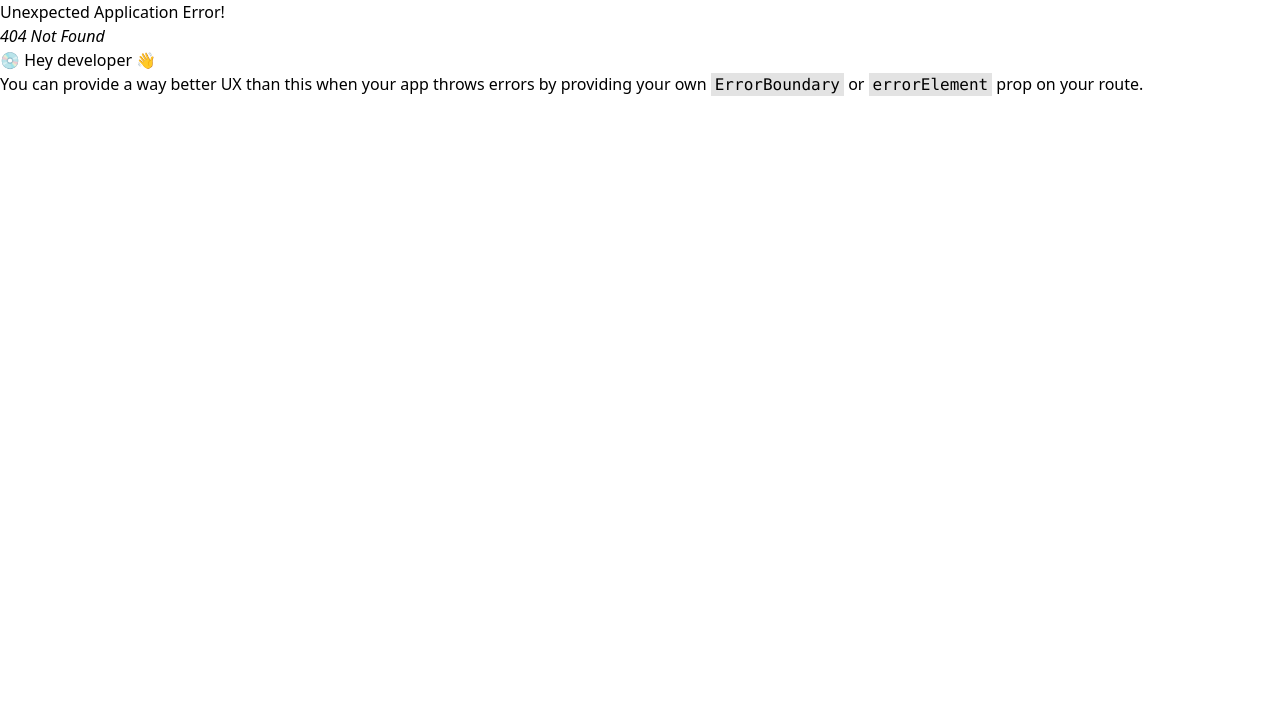
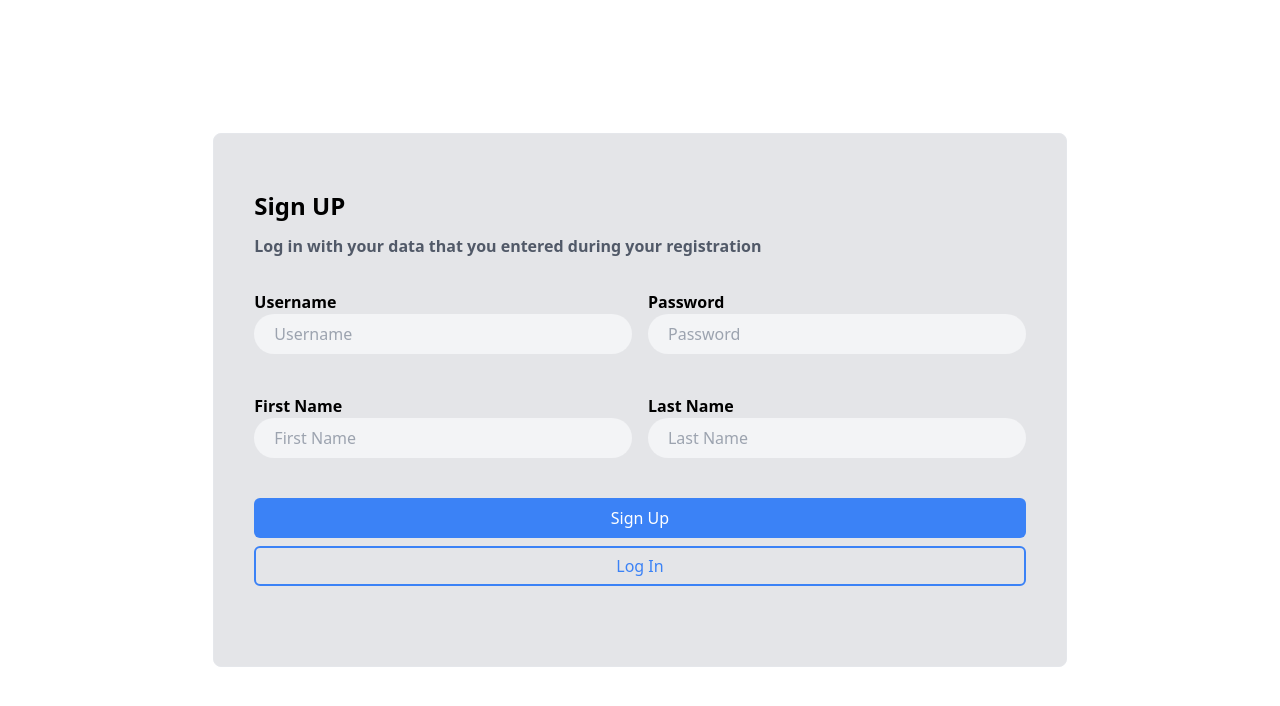
Before and after one commit to MarkOnlySales/BlogApp_Frontend, a React (Vite) app: page /register in a window 1280 px wide. Before the commit this address had no page. Shown: the top 706 px of the page. Built offline with nearby package versions, Linux system fonts and the light colour scheme.

Commit message:
Add register page

```diff
--- a/src/main.tsx
+++ b/src/main.tsx
@@ -1,7 +1,7 @@
 import React, { Suspense, lazy } from 'react'
 import ReactDOM from 'react-dom/client'
 import './index.css'
-import { RouterProvider, Navigate, createBrowserRouter } from 'react-router-dom'
+import { RouterProvider, createBrowserRouter } from 'react-router-dom'
 
 import Loader from '@components/loader/loader'
 import { QueryClient, QueryClientProvider } from '@tanstack/react-query'
@@ -15,12 +15,24 @@ const Login = lazy(() =>
   wait(1000).then(() => import('@pages/auth/login'))
 );
 
+const Register = lazy(() =>
+  wait(1000).then(() => import('@pages/auth/registration'))
+);
+
 const router = createBrowserRouter([
   {
     path: "/",
     element: <>
       <Suspense fallback={<Loader />}>
         <Login />
+      </Suspense>
+    </>
+  },
+  {
+    path: "/register",
+    element: <>
+      <Suspense fallback={<Loader />}>
+        <Register />
       </Suspense>
     </>
   }
--- a/src/pages/auth/registration.tsx
+++ b/src/pages/auth/registration.tsx
@@ -0,0 +1,150 @@
+import { useForm, Resolver, SubmitHandler } from "react-hook-form";
+import { useNavigate } from "react-router-dom";
+import { Input } from "@/components/inputs/input";
+import { useState } from "react";
+import { registerAPI } from "@/libs/api_calls";
+
+type FormFields = {
+    firstName: string;
+    lastName: string;
+    username: string;
+    password: string
+}
+
+const resolver: Resolver<FormFields> = async (values) => {
+    const errors = {} as any;
+
+    if (!values.firstName) {
+        errors.firstName = {
+            type: "required",
+            message: "First name is required.",
+        };
+    }
+
+    if (!values.lastName) {
+        errors.lastName = {
+            type: "required",
+            message: "Last name is required.",
+        };
+    }
+
+    if (!values.username) {
+        errors.username = {
+            type: "required",
+            message: "Username is required.",
+        };
+    }
+
+    if (!values.password) {
+        errors.password = {
+            type: "required",
+            message: "Password is required.",
+        };
+    }
+
+    return {
+        values: Object.keys(errors).length === 0 ? values : {},
+        errors,
+    }
+}
+
+
+const Register = () => {
+
+    const navigate = useNavigate();
+    const [error, setError] = useState<string | null>(null);
+    const [showError, setShowError] = useState(false);
+
+    const { register, handleSubmit, formState: { errors} } = useForm<FormFields>({
+        resolver,
+    });
+
+    const registerUser: SubmitHandler<FormFields> = async (data) => {
+        const response = await registerAPI(data);
+
+        if (response.status === 'success') {
+            navigate('/');
+        } else {
+            setError(response.message);
+            setShowError(true);
+        }
+    }
+
+    return (
+        <>
+        <div className="w-screen h-screen flex flex-col items-center justify-center">
+            <div className="border rounded-lg w-2/3 h-4/6 flex flex-col bg-gray-600 bg-opacity-15 py-14 px-10 justify-center">
+                <h1 className="text-2xl mb-3 font-bold">Sign UP</h1>
+                <p className="font-semibold text-gray-700 text-opacity-85">Log in with your data that you entered during your registration</p>
+
+                <form method="POST" className="w-full" onSubmit={handleSubmit(registerUser)}>
+                    <div className="flex gap-4">
+                        <div className="w-full h-[40px] my-8">
+                            <h2 className="font-semibold">Username</h2>
+                            <Input
+                                register={register}
+                                placeholder="Username"
+                                type="text"
+                                name="username"
+                                required
+                                color="bg-gray-100"
+                            />
+                            {<p className={errors.username ? "pl-4 text-start font-semibold text-red-500 text-sm" : "hidden"}>{errors.username?.message}</p>}
+                        </div>
+
+                        <div className="w-full h-[40px] my-8">
+                            <h2 className="font-semibold">Password</h2>
+                            <Input
+                                register={register}
+                                placeholder="Password"
+                                type="password"
+                                name="password"
+                                required
+                                color="bg-gray-100"
+                            />
+                            {<p className={errors.password ? "pl-4 text-start font-semibold text-red-500 text-sm" : "hidden"}>{errors.password?.message}</p>}
+                        </div>
+                    </div>
+                    <div className="flex gap-4">
+                        <div className="w-full h-[40px] my-8">
+                            <h2 className="font-semibold">First Name</h2>
+                            <Input
+                                register={register}
+                                placeholder="First Name"
+                                type="text"
+                                name="firstName"
+                                required
+                                color="bg-gray-100"
+                            />
+                            {<p className={errors.firstName ? "pl-4 text-start font-semibold text-red-500 text-sm" : "hidden"}>{errors.firstName?.message}</p>}
+                        </div>
+                        <div className="w-full h-[40px] my-8">
+                            <h2 className="font-semibold">Last Name</h2>
+                            <Input
+                                register={register}
+                                placeholder="Last Name"
+                                type="text"
+                                name="lastName"
+                                required
+                                color="bg-gray-100"
+                            />
+                            {<p className={errors.lastName ? "pl-4 text-start font-semibold text-red-500 text-sm" : "hidden"}>{errors.lastName?.message}</p>}
+                        </div>
+                    </div>
+                    <div className="flex flex-col gap-2 mt-8 mb-4">
+                        <button type="submit" className="w-full h-10 bg-blue-500 hover:bg-blue-600 font-medium text-white transition duration-500 rounded-md">Sign Up</button>
+                        <button type="button" className="w-full h-10 border-blue-500 border-[2px] hover:bg-blue-200 font-medium text-blue-500 transition duration-500 rounded-md" onClick={() => navigate('/')}>Log In</button>
+                    </div>
+                </form>
+                <div className="h-4">
+                    {showError && error && (
+                        <p className="relative text-center font-semibold text-red-500 text-sm animate-pulse">{error}</p>
+                    )}
+                </div>
+            </div>
+        </div>
+        </>
+    )
+}
+
+export default Register
```
